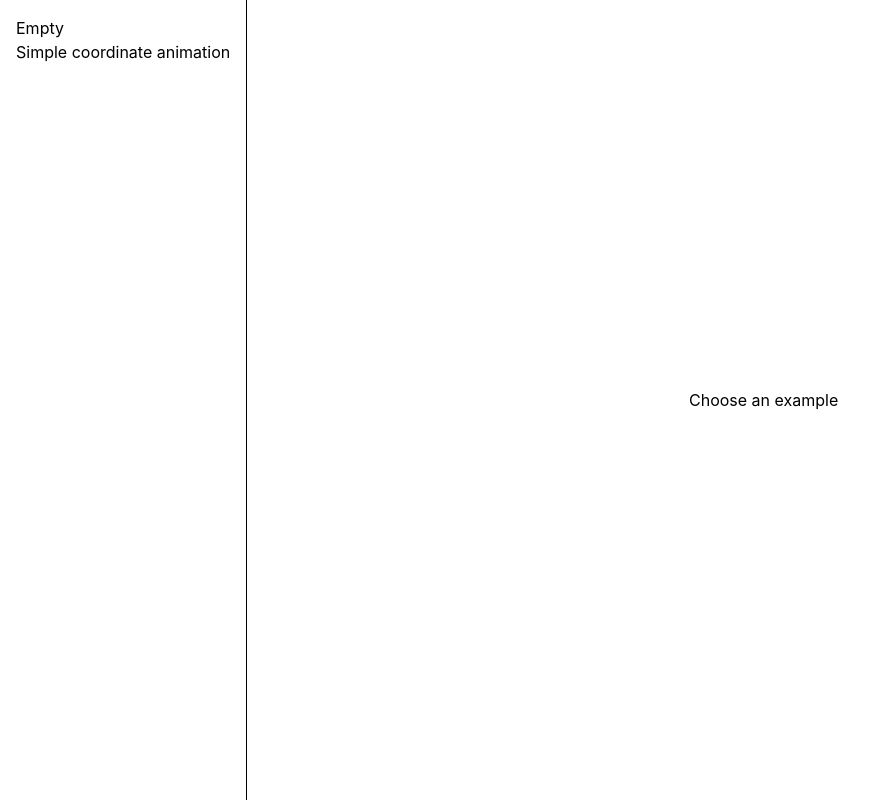
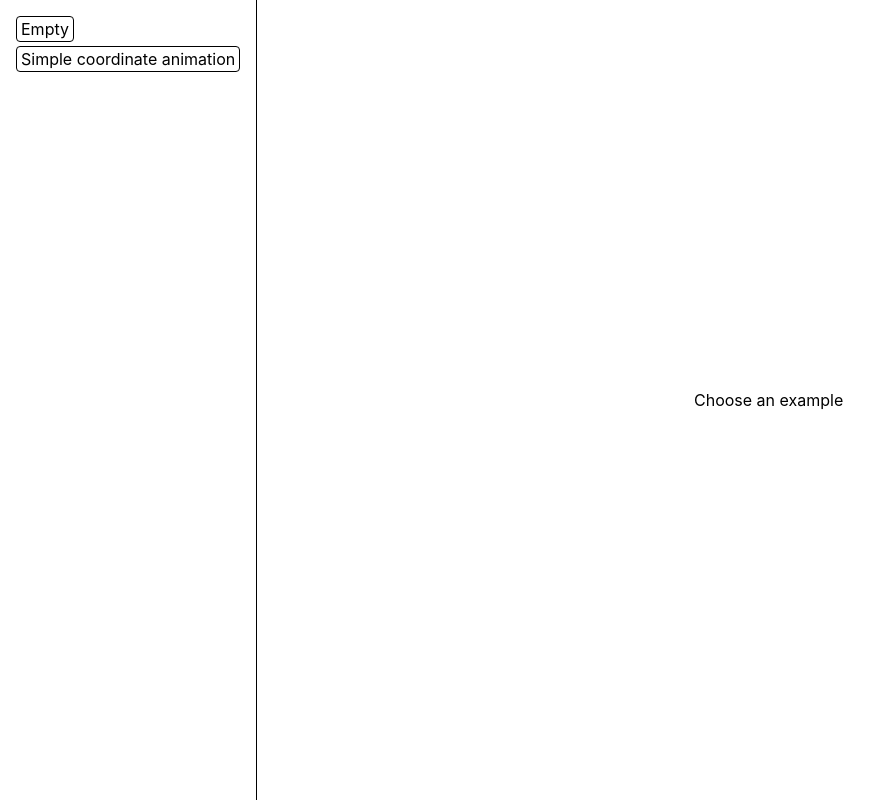
Before and after one commit to hwride/animation, a React (Vite) app: page / in a window 1280 px wide. Shown: the whole page, without its empty margins (0-890 px from the left). Built offline with nearby package versions, Linux system fonts and the light colour scheme; the HTML template or start-up script is replaced by a standard one.

Commit message:
Simple button styles.

```diff
--- a/src/App.tsx
+++ b/src/App.tsx
@@ -1,6 +1,6 @@
 import './App.css'
 import { SimpleCoordAnimate } from './pages/SimpleCoordAnimate.tsx'
-import { useState } from 'react'
+import { ButtonHTMLAttributes, ReactNode, useState } from 'react'
 
 function App() {
   const [selectedExample, setSelectedExample] = useState<string>()
@@ -9,12 +9,14 @@ function App() {
     <div className="flex h-full text-left">
       <ol className="border-black border-r list-none m-0 p-4">
         <li>
-          <button onClick={() => setSelectedExample(undefined)}>Empty</button>
+          <ListButton onClick={() => setSelectedExample(undefined)}>
+            Empty
+          </ListButton>
         </li>
         <li>
-          <button onClick={() => setSelectedExample('simpleCoordAnimate')}>
+          <ListButton onClick={() => setSelectedExample('simpleCoordAnimate')}>
             Simple coordinate animation
-          </button>
+          </ListButton>
         </li>
       </ol>
       <div className="flex-1">
@@ -29,4 +31,22 @@ function App() {
   )
 }
 
+function ListButton({
+  children,
+  className,
+  ...rest
+}: ButtonHTMLAttributes<HTMLButtonElement> & { children: ReactNode }) {
+  return (
+    <button
+      className={
+        'border border-black px-1 rounded mb-1 hover:bg-gray-100' +
+        (className ?? '')
+      }
+      {...rest}
+    >
+      {children}
+    </button>
+  )
+}
+
 export default App
```
